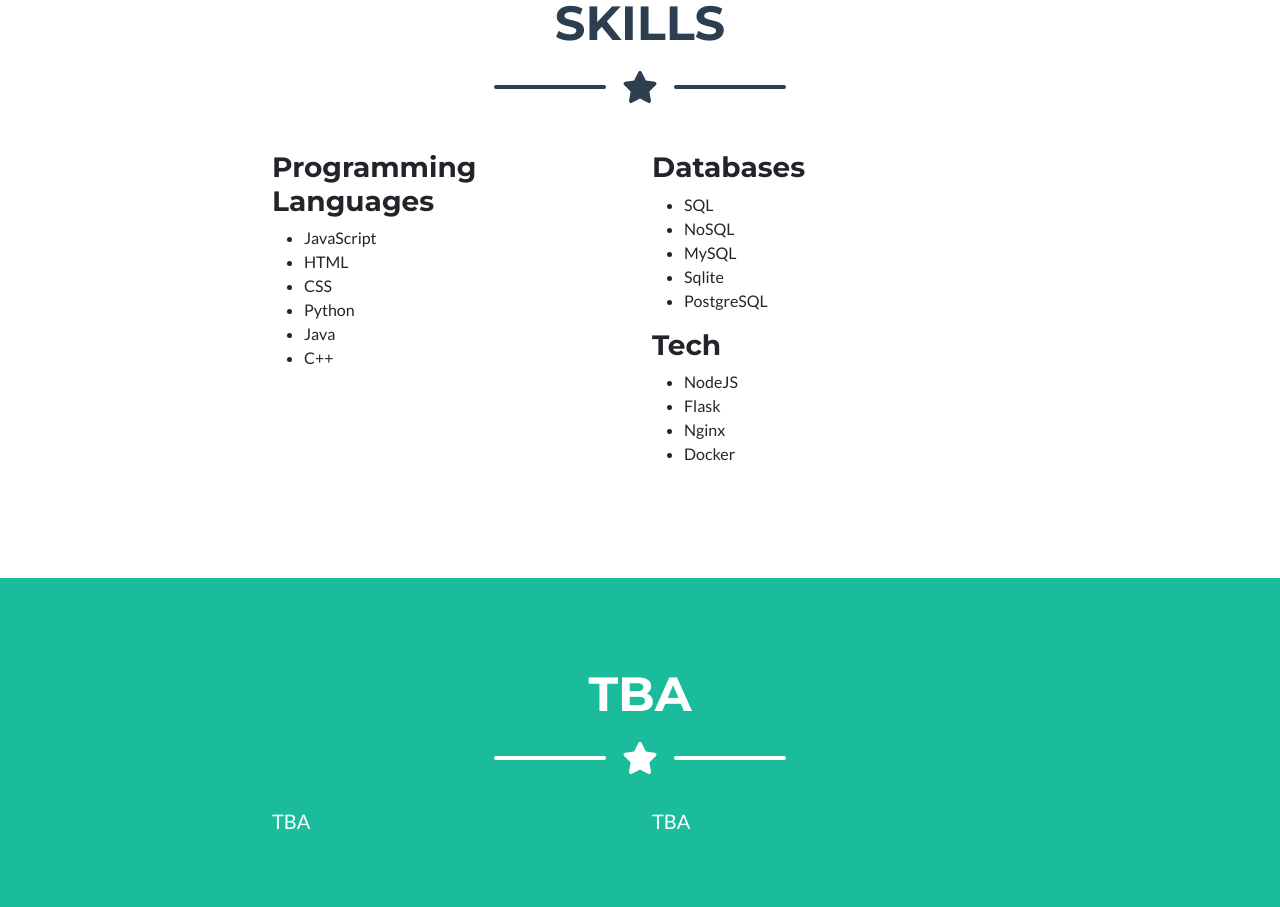
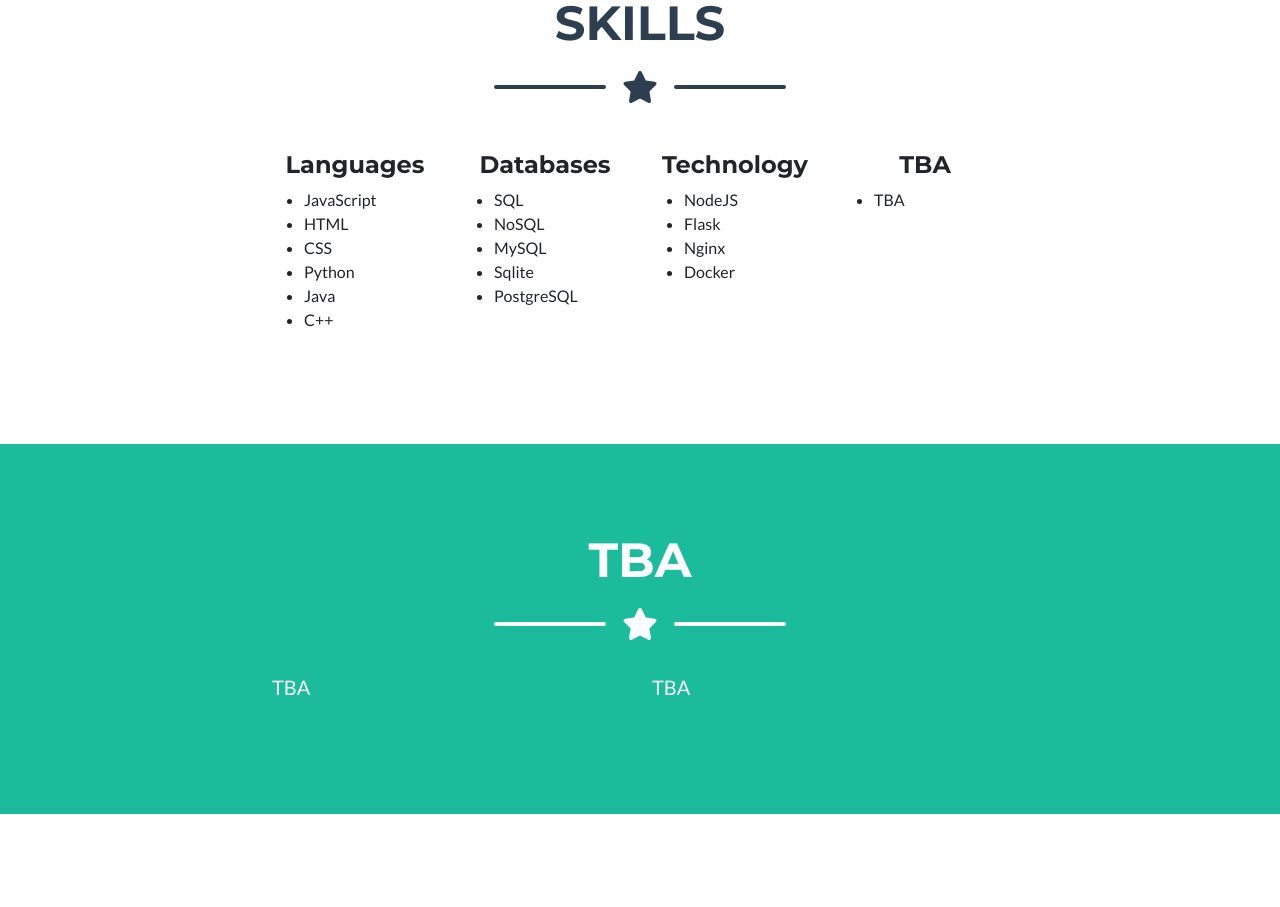
Before and after one commit to Aerilym/aerilym.com, a plain HTML site: page index.html in a window 1280 px wide. Shown: the part 2387-3294 px from the top of the page. Drawn offline with nearby package versions, Linux system fonts and the light colour scheme.

Commit message:
updated skills

```diff
--- a/index.html
+++ b/index.html
@@ -189,8 +189,8 @@
                 </div>
                 <!-- About Section Content-->
                 <div class="row">
-                    <div class="col-lg-4 ms-auto"><p class="lead">
-                        <h3>Programming Languages</h3>
+                    <div class="col-lg-2 ms-auto"><p class="lead">
+                        <h4 style="text-align: center;">Languages</h4>
                         <ul>
                             <li>JavaScript</li>
                             <li>HTML</li>
@@ -200,8 +200,8 @@
                             <li>C++</li>
                         </ul>
                     </p></div>
-                    <div class="col-lg-4 me-auto"><p class="lead">
-                        <h3>Databases</h3>
+                    <div class="col-lg-2"><p class="lead">
+                        <h4 style="text-align: center;">Databases</h4>
                         <ul>
                             <li>SQL</li>
                             <li>NoSQL</li>
@@ -209,12 +209,20 @@
                             <li>Sqlite</li>
                             <li>PostgreSQL</li>
                         </ul>
-                        <h3>Tech</h3>
+                    </p></div>
+                    <div class="col-lg-2"><p class="lead">
+                        <h4 style="text-align: center;">Technology</h4>
                         <ul>
                             <li>NodeJS</li>
                             <li>Flask</li>
                             <li>Nginx</li>
                             <li>Docker</li>
+                        </ul>
+                    </p></div>
+                    <div class="col-lg-2 me-auto"><p class="lead">
+                        <h4 style="text-align: center;">TBA</h4>
+                        <ul>
+                            <li>TBA</li>
                         </ul>
                     </p></div>
                 </div>
```
